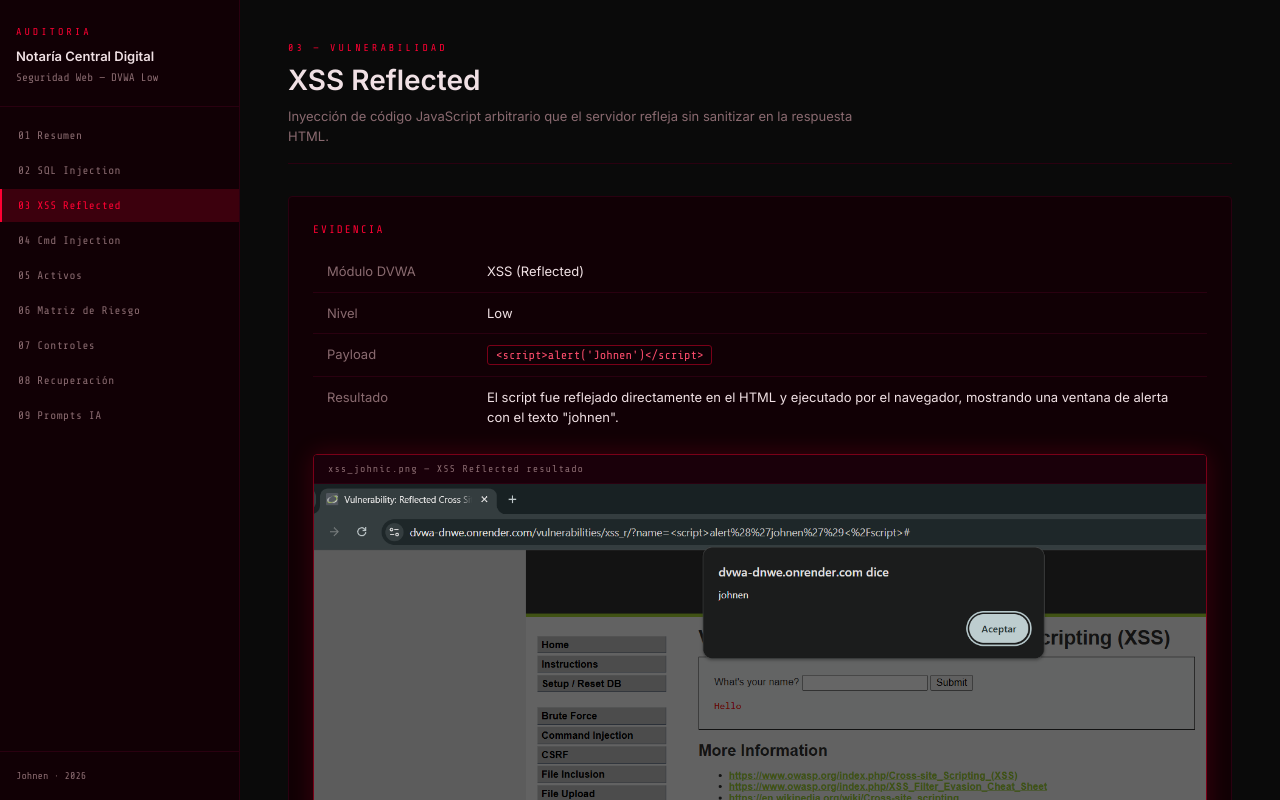
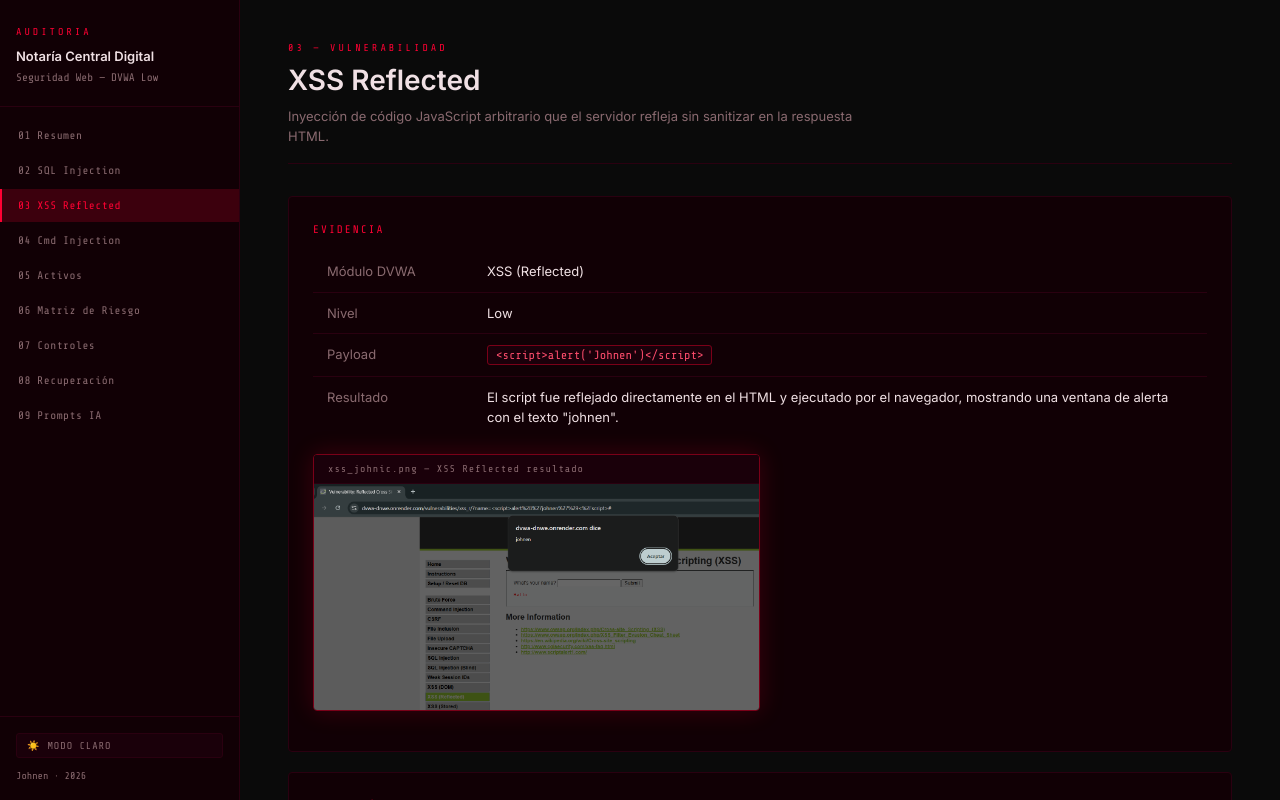
Before and after one commit to Johnennn/auditoria_johnic, a React (Vite) app: page / in a window 1280 px wide. Both pictures are taken after a click on the button "03 XSS Reflected". Built offline with nearby package versions, Linux system fonts and the light colour scheme.

Commit message:
modo claro + disminución de tamaño de imagenes

```diff
--- a/src/App.css
+++ b/src/App.css
@@ -1,5 +1,6 @@
 @import url('https://fonts.googleapis.com/css2?family=Share+Tech+Mono&family=Inter:wght@300;400;500;600&display=swap');
 
+/* DARK MODE (default) */
 :root {
   --bg:        #0a0a0a;
   --surface:   #110005;
@@ -14,6 +15,20 @@
   --mono:      'Share Tech Mono', monospace;
   --sans:      'Inter', sans-serif;
   --sidebar-w: 240px;
+}
+
+/* LIGHT MODE */
+.light {
+  --bg:        #f5f0f1;
+  --surface:   #ffffff;
+  --surface2:  #f0e8ea;
+  --red:       #cc0022;
+  --red-soft:  #e8003a;
+  --red-dim:   #cc0022;
+  --red-glow:  rgba(204, 0, 34, 0.08);
+  --text:      #1a0005;
+  --text-dim:  #6b4050;
+  --border:    #ddc8cc;
 }
 
 *, *::before, *::after { box-sizing: border-box; margin: 0; padding: 0; }
@@ -108,9 +123,47 @@ body {
 .sidebar-footer {
   padding: 16px;
   border-top: 1px solid var(--border);
+  display: flex;
+  flex-direction: column;
+  gap: 10px;
+}
+
+.sidebar-footer span {
   font-family: var(--mono);
   font-size: 10px;
   color: var(--text-dim);
+}
+
+/* THEME TOGGLE */
+.theme-toggle {
+  display: flex;
+  align-items: center;
+  gap: 8px;
+  cursor: pointer;
+  background: var(--surface2);
+  border: 1px solid var(--border);
+  border-radius: 3px;
+  padding: 6px 10px;
+  width: 100%;
+  transition: all 0.15s;
+}
+
+.theme-toggle:hover {
+  border-color: var(--red-dim);
+  background: var(--red-glow);
+}
+
+.theme-toggle-label {
+  font-family: var(--mono);
+  font-size: 10px;
+  color: var(--text-dim);
+  letter-spacing: 1px;
+  flex: 1;
+  text-align: left;
+}
+
+.theme-toggle-icon {
+  font-size: 13px;
 }
 
 /* CONTENT */
@@ -208,14 +261,14 @@ body {
   letter-spacing: 1px;
 }
 
-.badge--critical { background: #3a0010; color: var(--red); border: 1px solid var(--red-dim); }
+.badge--critical { background: #3a0010; color: #ff0033; border: 1px solid #7a0018; }
 .badge--high     { background: #2a1500; color: #ff8c00; border: 1px solid #5a3000; }
 .badge--medium   { background: #1a1a00; color: #ffd700; border: 1px solid #3a3a00; }
 .badge--low      { background: #001a00; color: #00cc44; border: 1px solid #003a00; }
 
 /* CODE */
 .code-block {
-  background: #0d0005;
+  background: var(--surface2);
   border: 1px solid var(--red-dim);
   border-radius: 3px;
   padding: 14px 18px;
@@ -233,6 +286,7 @@ body {
   overflow: hidden;
   margin: 16px 0;
   box-shadow: 0 0 24px var(--red-glow);
+  max-width: 50%;
 }
 
 .screenshot-label {
@@ -264,7 +318,7 @@ body {
   font-weight: 700;
   color: var(--red);
   line-height: 1;
-  text-shadow: 0 0 20px var(--red);
+  text-shadow: 0 0 20px var(--red-glow);
 }
 
 .cvss-label {
@@ -328,9 +382,9 @@ body {
   min-width: 110px;
 }
 
-.heatmap td:hover { filter: brightness(1.3); }
+.heatmap td:hover { filter: brightness(1.1); }
 
-.cell-critical { background: #3a0010; color: var(--red); border-color: var(--red-dim) !important; box-shadow: inset 0 0 12px rgba(255,0,51,0.3); }
+.cell-critical { background: #3a0010; color: #ff0033; border-color: #7a0018 !important; box-shadow: inset 0 0 12px rgba(255,0,51,0.3); }
 .cell-high     { background: #2a1800; color: #ff8c00; border-color: #5a3000 !important; }
 .cell-medium   { background: #1a1a00; color: #ffd700; border-color: #3a3a00 !important; }
 .cell-low      { background: #001500; color: #00cc44; border-color: #003000 !important; }
--- a/src/App.jsx
+++ b/src/App.jsx
@@ -11,23 +11,24 @@ import Prompts from "./components/Prompts";
 import "./App.css";
 
 const NAV_ITEMS = [
-  { id: "resumen",     label: "01 Resumen",        component: <Resumen /> },
-  { id: "sqli",        label: "02 SQL Injection",   component: <SQLi /> },
-  { id: "xss",         label: "03 XSS Reflected",   component: <XSS /> },
-  { id: "comandos",    label: "04 Cmd Injection",   component: <Comandos /> },
-  { id: "activos",     label: "05 Activos",         component: <Activos /> },
-  { id: "matriz",      label: "06 Matriz de Riesgo",component: <Matriz /> },
-  { id: "controles",   label: "07 Controles",       component: <Controles /> },
-  { id: "recuperacion",label: "08 Recuperación",    component: <Recuperacion /> },
-  { id: "prompts",     label: "09 Prompts IA",      component: <Prompts /> },
+  { id: "resumen",      label: "01 Resumen",         component: <Resumen /> },
+  { id: "sqli",         label: "02 SQL Injection",    component: <SQLi /> },
+  { id: "xss",          label: "03 XSS Reflected",    component: <XSS /> },
+  { id: "comandos",     label: "04 Cmd Injection",    component: <Comandos /> },
+  { id: "activos",      label: "05 Activos",          component: <Activos /> },
+  { id: "matriz",       label: "06 Matriz de Riesgo", component: <Matriz /> },
+  { id: "controles",    label: "07 Controles",        component: <Controles /> },
+  { id: "recuperacion", label: "08 Recuperación",     component: <Recuperacion /> },
+  { id: "prompts",      label: "09 Prompts IA",       component: <Prompts /> },
 ];
 
 export default function App() {
   const [active, setActive] = useState("resumen");
+  const [light, setLight] = useState(false);
   const current = NAV_ITEMS.find((i) => i.id === active);
 
   return (
-    <div className="app-shell">
+    <div className={`app-shell${light ? " light" : ""}`}>
       <aside className="sidebar">
         <div className="sidebar-brand">
           <span className="brand-tag">AUDITORIA</span>
@@ -46,6 +47,10 @@ export default function App() {
           ))}
         </nav>
         <div className="sidebar-footer">
+          <button className="theme-toggle" onClick={() => setLight(!light)}>
+            <span className="theme-toggle-icon">{light ? "🌙" : "☀️"}</span>
+            <span className="theme-toggle-label">{light ? "MODO OSCURO" : "MODO CLARO"}</span>
+          </button>
           <span>Johnen · 2026</span>
         </div>
       </aside>
```
